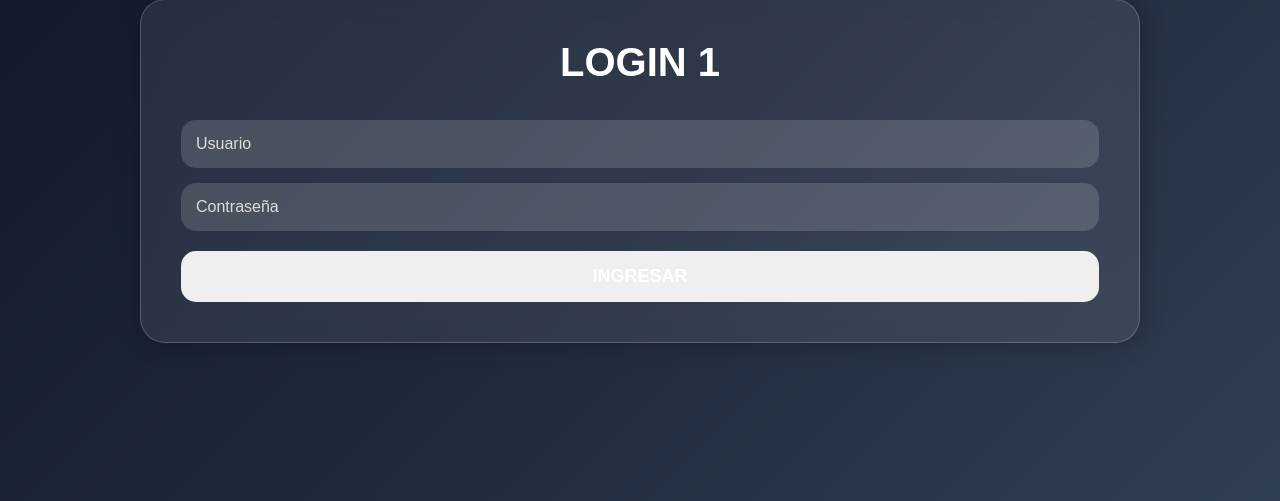
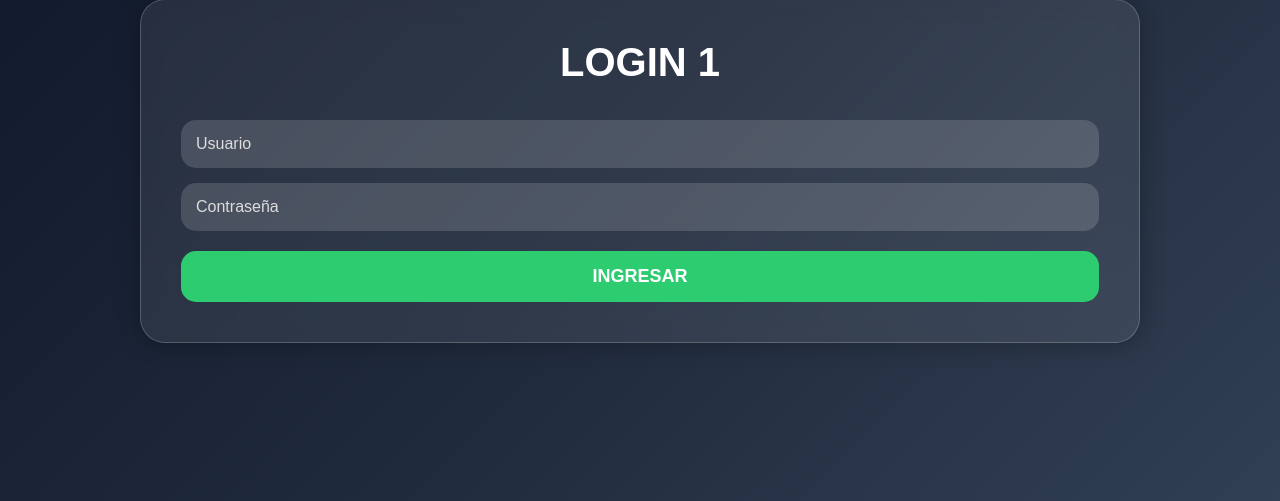
Before and after one commit to estebancabreraanimen2708com-cpu/medigo, a Flask app: page /login/1 in a window 1280 px wide. Shown: the part 229-730 px from the top of the page. Run offline with Flask 3, Linux system fonts and the light colour scheme.

Commit message:
Update login.html

```diff
--- a/templates/login.html
+++ b/templates/login.html
@@ -1,8 +1,11 @@
 <!DOCTYPE html>
 <html lang="es">
+
 <head>
 
 <meta charset="UTF-8">
+
+<meta name="viewport" content="width=device-width, initial-scale=1.0">
 
 <title>Login</title>
 
@@ -33,7 +36,7 @@
 placeholder="Contraseña"
 required>
 
-        <button type="submit" class="btn">
+<button type="submit" class="btn medico">
 INGRESAR
 </button>
 
```
Lines whose indentation alone changed are shown as unchanged.
